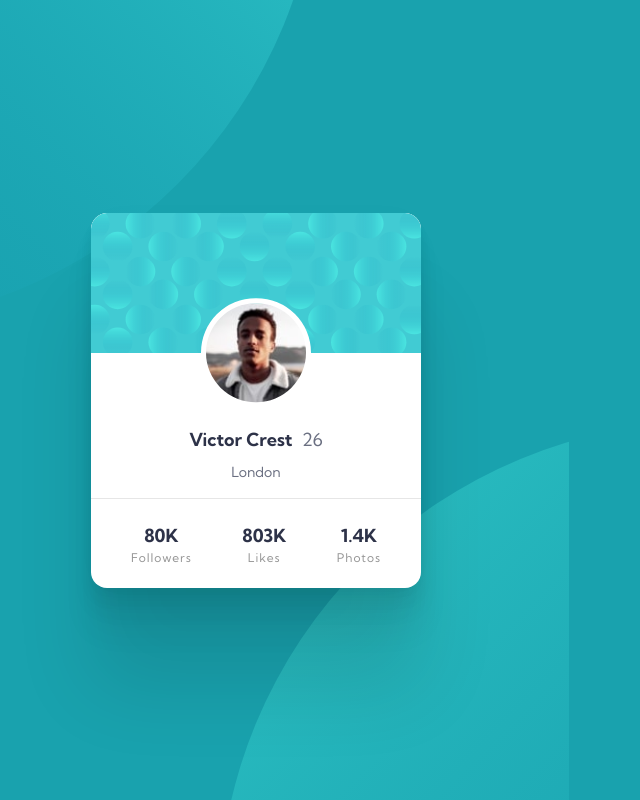
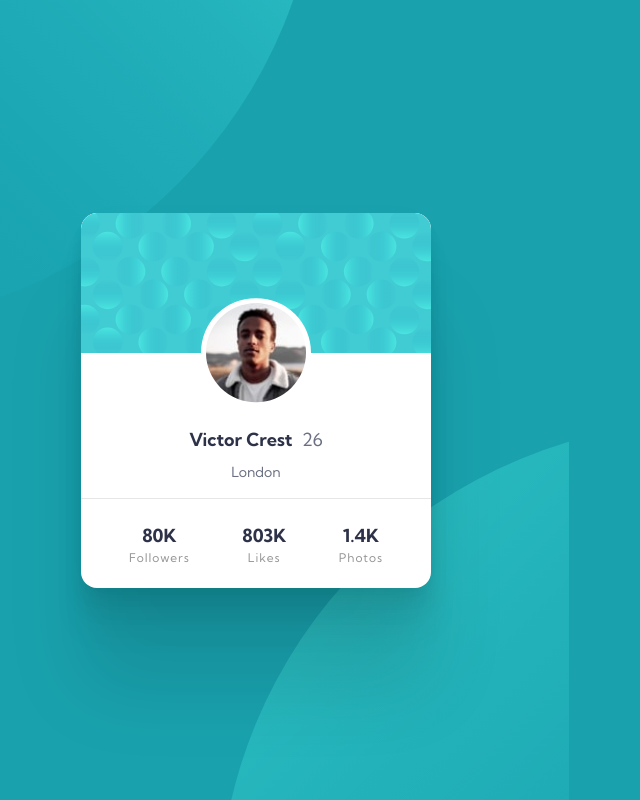
Before and after one commit to AgataLiberska/profile-card-component-FM, a plain HTML site: page index.html in a window 1280 px wide. Shown: the whole page, without its empty margins (384-1024 px from the left). Drawn offline with Linux system fonts and the light colour scheme.

Commit message:
styling: card styling for tablet size and larger

```diff
--- a/scss/_card.scss
+++ b/scss/_card.scss
@@ -17,6 +17,10 @@
         max-width: 20.625rem;
         margin-left: 0.9375rem;
         margin-right: 0.9375rem;
+    }
+
+    @include breakpoint-up(medium) {
+        width: 21.875rem;
     }
 
     &__cover {
@@ -78,6 +82,10 @@
             padding: 1.6875rem 2.5rem;
             text-align: center;
 
+            @include breakpoint-up(medium) {
+                padding: 1.6875rem 3rem;
+            }
+
             .stat_count {
                 display: block;
                 font-size: $fontMain;
```
Also changed, not shown: css/styles.css, 1 other file.
